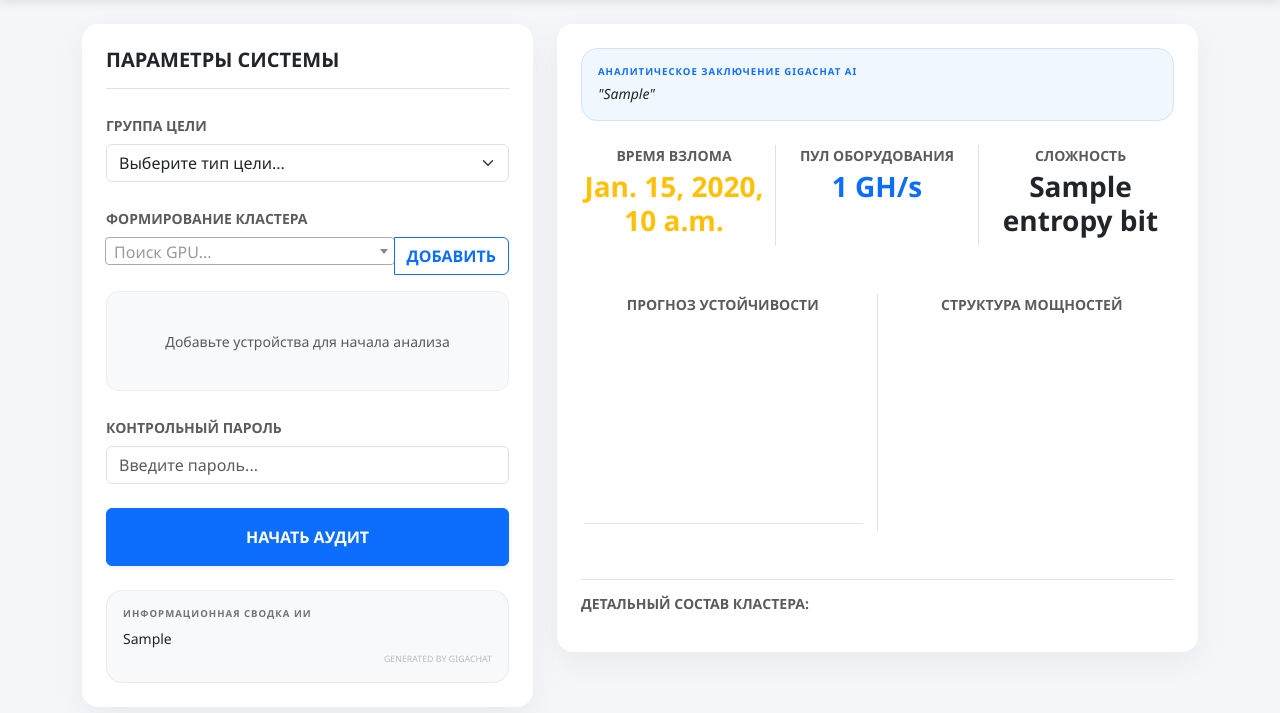
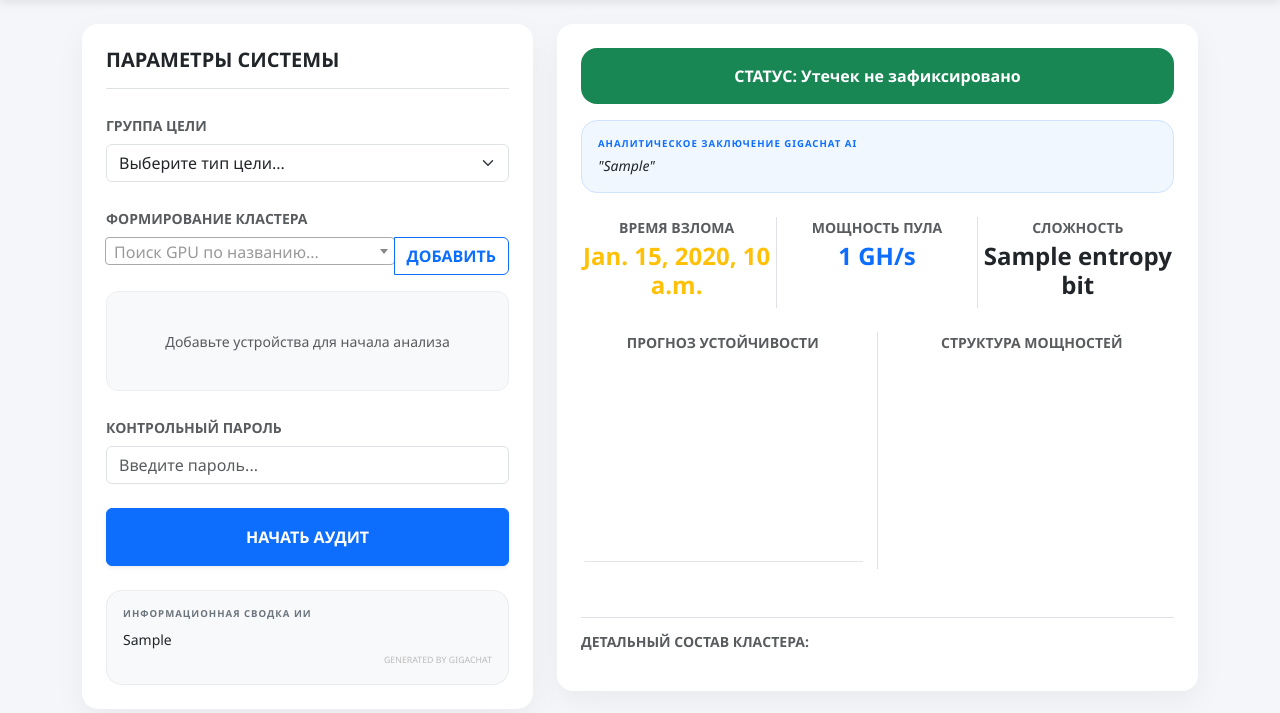
Before and after one commit to ve1d3RR/password-entropy-calc, a Django app: template audit/templates/audit/check.html in a window 1280 px wide. Shown: the part 56-769 px from the top of the page. Run offline with Django 5.2, Linux system fonts and the light colour scheme; tables that the repository leaves empty hold one stand-in row (values such as "Sample post"); the template is opened without the code that fills it: values that come from a table or form of the project are taken from there, most other values are stand-ins (such as "Sample title", 1, 10 or a date in 2020); a map, chart or similar area stays blank; some libraries are stand-ins or nearby versions.

Commit message:
Final documentation update: comprehensive TZ.md and core system polish

```diff
--- a/audit/templates/audit/check.html
+++ b/audit/templates/audit/check.html
@@ -39,6 +39,9 @@
     .card-custom { border: none; border-radius: 16px; background: #fff; box-shadow: 0 10px 30px rgba(0,0,0,0.05); }
     .stat-box { background: #f8f9fa; padding: 20px; border-radius: 12px; border: 1px solid #eee; }
     .gpu-detail-row { font-size: 0.85rem; border-bottom: 1px solid #f8f9fa; padding: 10px 0; }
+
+    .ai-text-animation { animation: fadeIn 2s ease-in-out; }
+    @keyframes fadeIn { from { opacity: 0; } to { opacity: 1; } }
 </style>
 
 <div id="analysis-overlay">
@@ -84,7 +87,7 @@
                 <!-- Блок GigaChat: Факт дня -->
                 <div class="mt-4 p-3 rounded-4 bg-light border border-secondary border-opacity-10 animate__animated animate__fadeIn">
                     <div class="small fw-bold text-secondary text-uppercase mb-2" style="font-size: 0.6rem; letter-spacing: 1px;">Информационная сводка ИИ</div>
-                    <p class="small text-dark mb-1" style="line-height: 1.4;">{{ daily_fact }}</p>
+                    <p class="small text-dark mb-1 ai-text-animation">{{ daily_fact }}</p>
                     <div class="text-end" style="font-size: 0.55rem; color: #bbb; text-transform: uppercase;">Generated by GigaChat</div>
                 </div>
             </div>
@@ -95,27 +98,42 @@
             {% if result %}
                 <div class="card card-custom p-4 animate__animated animate__fadeInRight">
 
-                    <!-- Блок GigaChat: Персональный совет -->
-                    <div class="mb-4 p-3 rounded-4 border animate__animated animate__fadeInDown" style="background-color: #f0f7ff; border-color: #d0e3ff !important;">
-                        <div class="small fw-bold text-primary text-uppercase mb-1" style="font-size: 0.6rem; letter-spacing: 1px;">Аналитическое заключение GigaChat AI</div>
-                        <div class="text-dark small" style="font-style: italic;">"{{ result.ai_advice }}"</div>
+                    <!-- БЛОК СТАТУСА УТЕЧКИ ( PWNED CHECK ) -->
+                    <div class="mb-3">
+                        {% if result.is_pwned %}
+                            <div class="p-3 rounded-4 bg-danger text-white fw-bold text-center animate__animated animate__headShake">
+                                ВНИМАНИЕ: Пароль обнаружен в базах утечек!
+                            </div>
+                        {% else %}
+                            <div class="p-3 rounded-4 bg-success text-white fw-bold text-center">
+                                СТАТУС: Утечек не зафиксировано
+                            </div>
+                        {% endif %}
                     </div>
 
-                    <div class="row g-3 mb-5">
-                        <div class="col-md-4 text-center border-end">
+                    <!-- Блок GigaChat: Персональный совет -->
+                    <div class="mb-4 p-3 rounded-4 border" style="background-color: #f0f7ff; border-color: #d0e3ff !important;">
+                        <div class="small fw-bold text-primary text-uppercase mb-1" style="font-size: 0.6rem; letter-spacing: 1px;">Аналитическое заключение GigaChat AI</div>
+                        <div class="text-dark small ai-text-animation" style="font-style: italic;">"{{ result.ai_advice }}"</div>
+                    </div>
+
+                    <!-- Основные метрики -->
+                    <div class="row text-center mb-4 g-2">
+                        <div class="col-4 border-end">
                             <div class="small text-muted fw-bold mb-1">ВРЕМЯ ВЗЛОМА</div>
-                            <div class="h3 fw-bold text-warning">{{ result.crack_time_display }}</div>
+                            <div class="h4 fw-bold text-warning">{{ result.crack_time_display }}</div>
                         </div>
-                        <div class="col-md-4 text-center border-end">
-                            <div class="small text-muted fw-bold mb-1">ПУЛ ОБОРУДОВАНИЯ</div>
-                            <div class="h3 fw-bold text-primary">{{ result.total_md5_gh }} GH/s</div>
+                        <div class="col-4 border-end">
+                            <div class="small text-muted fw-bold mb-1">МОЩНОСТЬ ПУЛА</div>
+                            <div class="h4 fw-bold text-primary">{{ result.total_md5_gh }} GH/s</div>
                         </div>
-                        <div class="col-md-4 text-center">
+                        <div class="col-4">
                             <div class="small text-muted fw-bold mb-1">СЛОЖНОСТЬ</div>
-                            <div class="h3 fw-bold">{{ result.entropy }} bit</div>
+                            <div class="h4 fw-bold">{{ result.entropy }} bit</div>
                         </div>
                     </div>
 
+                    <!-- Графики -->
                     <div class="row mb-4">
                         <div class="col-md-6 border-end">
                             <p class="text-center small fw-bold text-muted">ПРОГНОЗ УСТОЙЧИВОСТИ</p>
@@ -176,7 +194,7 @@
                 </script>
             {% else %}
                 <div class="card card-custom p-5 text-center bg-light d-flex align-items-center justify-content-center border-dashed" style="min-height: 580px;">
-                    <p class="text-muted fw-bold mb-0">СФОРМИРУЙТЕ КЛАСТЕР И ВВЕДИТЕ ПАРОЛЬ ДЛЯ АНАЛИЗА</p>
+                    <p class="text-muted fw-bold mb-0 text-uppercase" style="letter-spacing: 2px;">Ожидание параметров для проведения анализа</p>
                 </div>
             {% endif %}
         </div>
@@ -191,8 +209,19 @@
 
     $(document).ready(function() {
         const searchSelect = $('#gpu-search-select');
+        const hiddenInput = $('#id_cluster_data');
+        const display = $('#cluster-display');
+
+        // ВОССТАНОВЛЕНИЕ ДАННЫХ
+        if (hiddenInput.val()) {
+            try {
+                cluster = JSON.parse(hiddenInput.val());
+                renderCluster();
+            } catch (e) { console.log("Init error"); }
+        }
+
         searchSelect.select2({
-            placeholder: "Поиск GPU...",
+            placeholder: "Поиск GPU по названию...",
             ajax: {
                 url: '/api/gpu-search/',
                 dataType: 'json',
@@ -206,13 +235,15 @@
             if (!selected) return;
             const existing = cluster.find(i => i.name === selected.text);
             if (existing) { existing.count++; }
-            else { cluster.push({ name: selected.text, count: 1, md5: selected.raw.md5, sha: selected.raw.sha, power: selected.raw.power }); }
+            else {
+                cluster.push({
+                    name: selected.text, count: 1, md5: selected.raw.md5, sha: selected.raw.sha, power: selected.raw.power
+                });
+            }
             renderCluster();
         });
 
         function renderCluster() {
-            const display = $('#cluster-display');
-            const hiddenInput = $('#id_cluster_data');
             display.empty();
             if (cluster.length === 0) {
                 display.append('<p class="text-muted small text-center mt-4">Кластер пуст</p>');
```
Also changed, not shown: TZ.md (+28 -18 lines), audit/views.py (+15 -20 lines).
